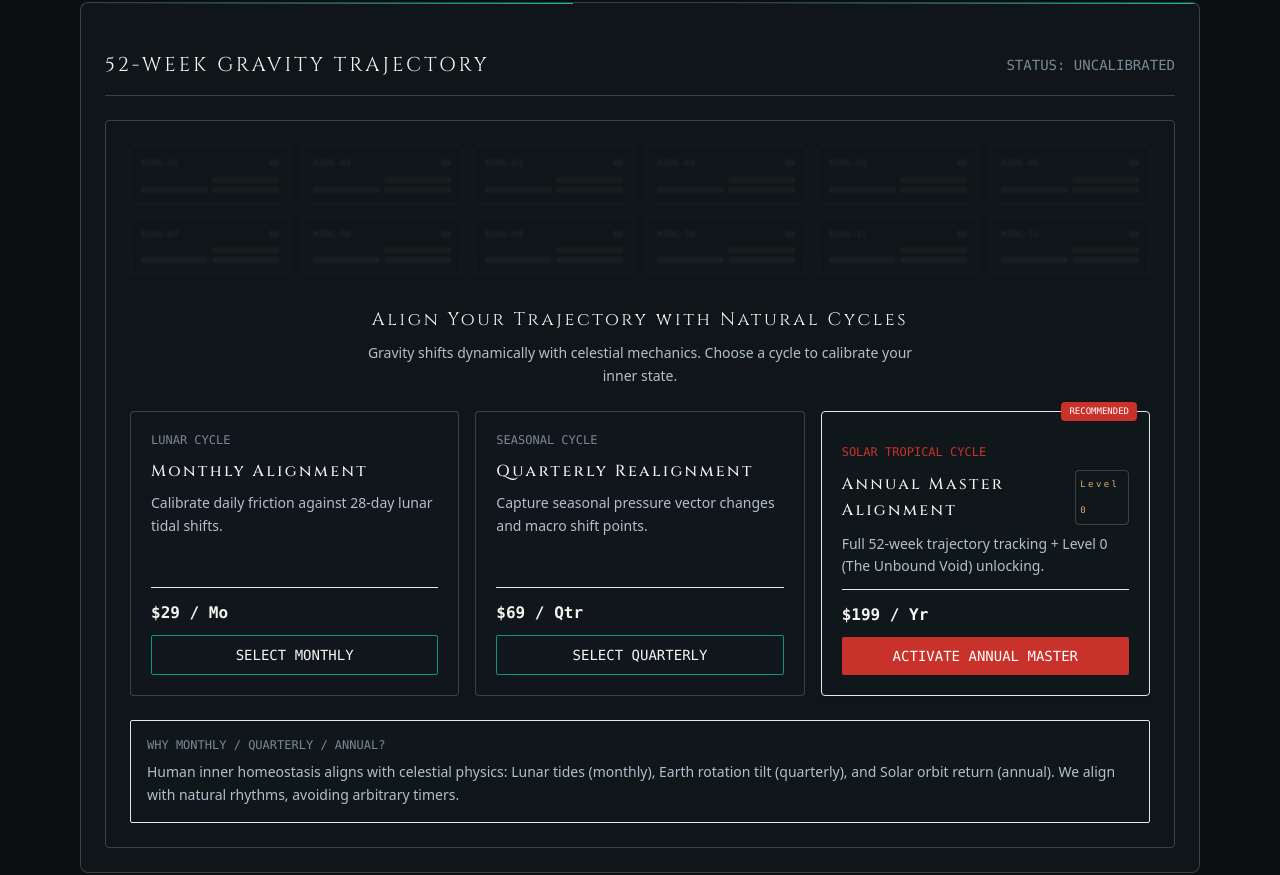
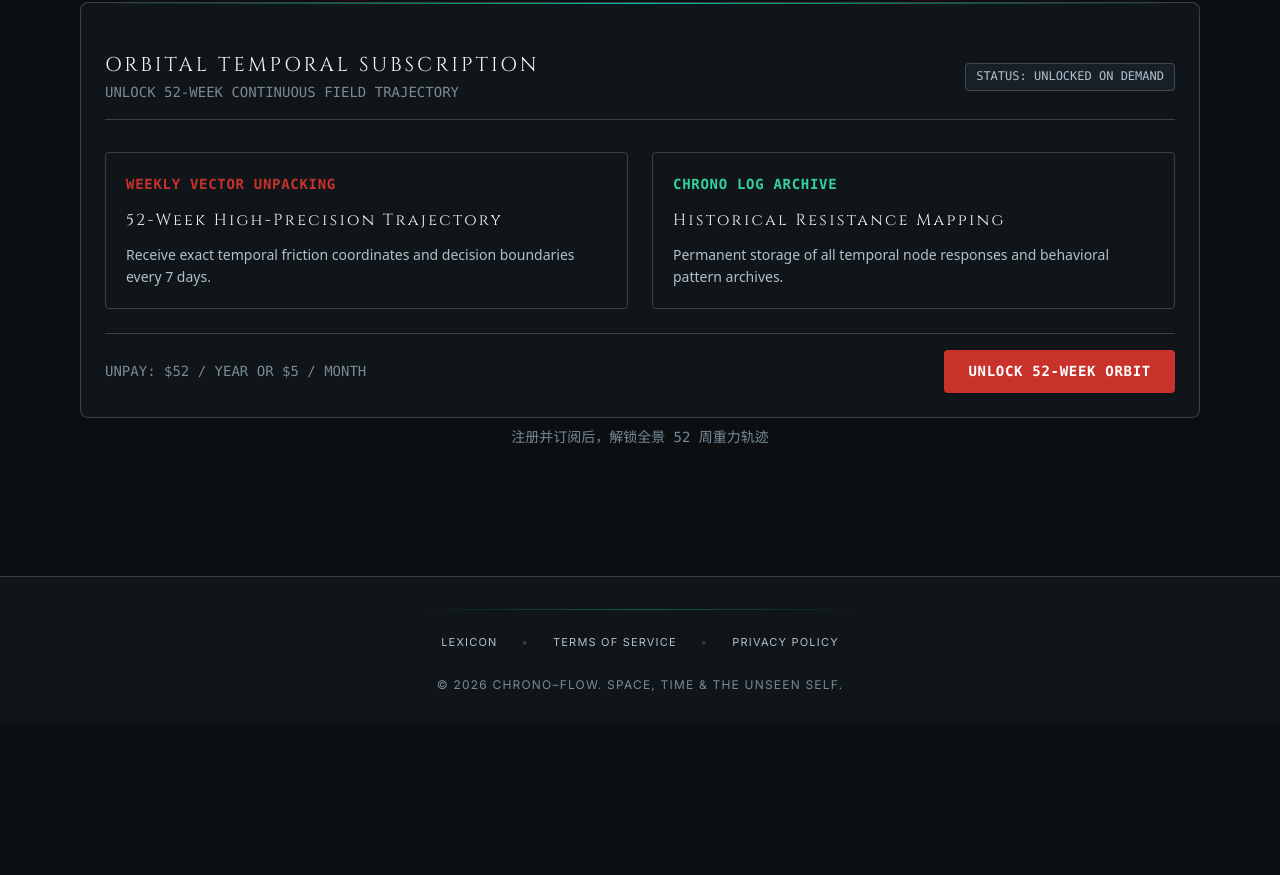
Before and after one commit to wxu198024-art/chrono-flow, a Next.js app: page /dashboard in a window 1280 px wide. Shown: the part 1494-2369 px from the top of the page. After the commit the page ends 2219 px from the top, so only its background shows below. Built offline with nearby package versions, Linux system fonts and the light colour scheme.

Commit message:
Update OrbitSubscription.tsx

```diff
--- a/components/field/OrbitSubscription.tsx
+++ b/components/field/OrbitSubscription.tsx
@@ -1,205 +1,88 @@
 'use client';
 
-import React, { useState } from 'react';
+import React from 'react';
 import { useLanguage } from '@/app/layout';
 
 interface OrbitSubscriptionProps {
-  userRole?: 'guest' | 'free' | 'subscribed' | string;
-  subPlan?: 'none' | 'monthly' | 'quarterly' | 'annual' | string;
+  userRole?: 'guest' | 'free' | 'registered' | 'subscribed' | string;
+  subPlan?: string;
+  onTriggerPay?: () => void; // 增加此回调接口以解决 TypeScript TS2322 报错
 }
 
-export default function OrbitSubscription({ userRole = 'guest', subPlan = 'none' }: OrbitSubscriptionProps) {
+export default function OrbitSubscription({
+  userRole = 'guest',
+  subPlan = 'none',
+  onTriggerPay,
+}: OrbitSubscriptionProps) {
   const { dict, lang } = useLanguage?.() || { dict: {}, lang: 'zh' };
 
   const currentLang = (lang as string) || 'zh';
   const isEn = currentLang === 'en';
   const isTW = currentLang === 'zh-TW' || currentLang === 'zh-HK' || currentLang === 'tw';
 
-  const isSubscribed = userRole === 'subscribed';
-  const isAnnual = subPlan === 'annual';
-
-  // 测试阶段：允许点击解锁预览
-  const [isTestUnlocked, setIsTestUnlocked] = useState(false);
-
-  const activeUnlocked = isSubscribed || isTestUnlocked;
-
-  const cycles = Array.from({ length: 12 }, (_, i) => i + 1);
-
   return (
-    <section className="p-6 border border-[var(--border-line)] bg-[var(--bg-card)] backdrop-blur-md rounded-lg space-y-6 transition-colors duration-300 relative overflow-hidden">
+    <section className="p-6 border border-[var(--border-line)] bg-[var(--bg-card)] backdrop-blur-md rounded-lg space-y-6 relative overflow-hidden">
       {/* 顶部极细爻线 */}
-      <div className="absolute top-0 left-0 right-0 yao-yin"></div>
+      <div className="absolute top-0 left-0 right-0 yao-yang"></div>
 
       <div className="flex flex-col md:flex-row md:items-center justify-between border-b border-[var(--border-line)] pb-4 gap-2">
+        <div>
           <h2 className="font-serif-title text-lg md:text-xl text-[var(--text-primary)] uppercase tracking-wide">
-          {isEn ? '52-WEEK GRAVITY TRAJECTORY' : isTW ? '52周重力痕跡與自然週期對齊' : '52周重力痕迹与自然周期对齐'}
+            {isEn ? 'ORBITAL TEMPORAL SUBSCRIPTION' : isTW ? '軌道時空訂閱' : '轨道时空订阅'}
           </h2>
-        <div className="text-xs font-mono text-[var(--text-muted)]">
-          {activeUnlocked
-            ? (isEn ? 'STATUS: TRAJECTORY ACTIVE' : '状态：52周重力追踪已开启')
-            : (isEn ? 'STATUS: UNCALIBRATED' : '状态：未开启时空追踪')}
+          <p className="text-xs text-[var(--text-muted)] font-mono mt-0.5">
+            {isEn ? 'UNLOCK 52-WEEK CONTINUOUS FIELD TRAJECTORY' : '解锁 52 周连续场域重力轨迹与周度阻力解包'}
+          </p>
+        </div>
+        <div className="text-[10px] font-mono px-2.5 py-1 rounded border border-[var(--border-line)] bg-[var(--bg-card-hover)] text-[var(--text-secondary)] self-start md:self-auto">
+          {isEn ? 'STATUS: UNLOCKED ON DEMAND' : '当前状态：按需对齐解锁'}
         </div>
       </div>
 
-      {/* 52周重力轨迹网格区 */}
-      <div className="relative border border-[var(--border-line)] bg-[var(--bg-card-hover)]/30 rounded p-4 md:p-6 space-y-6">
-        <div className={`grid grid-cols-2 sm:grid-cols-3 md:grid-cols-6 gap-3 transition-all duration-300 ${!activeUnlocked ? 'opacity-20 blur-[1px]' : ''}`}>
-          {cycles.map((cycle) => (
-            <div key={cycle} className="p-2.5 border border-[var(--border-line)] rounded bg-[var(--bg-card)] space-y-1.5">
-              <div className="text-[9px] font-mono text-[var(--text-muted)] flex justify-between">
-                <span>RING-{cycle < 10 ? `0${cycle}` : cycle}</span>
-                <span>4W</span>
+      <div className="grid grid-cols-1 md:grid-cols-2 gap-6 pt-2">
+        {/* 周度解包权 */}
+        <div className="p-5 border border-[var(--border-line)] bg-[var(--bg-card-hover)]/30 rounded space-y-3">
+          <div className="text-xs font-mono text-[var(--cinnabar)] font-bold uppercase tracking-wider">
+            {isEn ? 'WEEKLY VECTOR UNPACKING' : '每周重力阻力解包'}
           </div>
-              <div className="grid grid-cols-2 gap-1">
-                <div className={`h-1.5 rounded-sm ${activeUnlocked ? 'bg-[var(--cinnabar)]' : 'bg-[var(--cinnabar)]/60'}`}></div>
-                <div className={`h-1.5 rounded-sm ${activeUnlocked ? 'bg-[var(--text-primary)]/40' : 'bg-[var(--border-line)]'}`}></div>
-                <div className="h-1.5 rounded-sm bg-[var(--border-line)]"></div>
-                <div className="h-1.5 rounded-sm bg-[var(--border-line)]"></div>
-              </div>
-            </div>
-          ))}
+          <h3 className="font-serif-title text-base text-[var(--text-primary)]">
+            {isEn ? '52-Week High-Precision Trajectory' : '52 周高精度场域诊断'}
+          </h3>
+          <p className="text-xs text-[var(--text-secondary)] leading-relaxed">
+            {isEn
+              ? 'Receive exact temporal friction coordinates and decision boundaries every 7 days.'
+              : '每 7 天推送一次精准的时空摩擦力坐标，提供决策界限与内稳态校准方案。'}
+          </p>
         </div>
 
-        {/* 订阅卡片区 */}
-        <div className="space-y-6 pt-2">
-          {!activeUnlocked && (
-            <div className="text-center max-w-xl mx-auto space-y-2">
-              <h3 className="font-serif-title text-base md:text-lg text-[var(--text-primary)]">
-                {isEn ? 'Align Your Trajectory with Natural Cycles' : '对齐自然周期，开启 52 周重力痕迹追踪'}
+        {/* 历史沉淀 */}
+        <div className="p-5 border border-[var(--border-line)] bg-[var(--bg-card-hover)]/30 rounded space-y-3">
+          <div className="text-xs font-mono text-emerald-400 font-bold uppercase tracking-wider">
+            {isEn ? 'CHRONO LOG ARCHIVE' : '时空中枢与黑历史沉淀'}
+          </div>
+          <h3 className="font-serif-title text-base text-[var(--text-primary)]">
+            {isEn ? 'Historical Resistance Mapping' : '历史重力阻力演变图谱'}
           </h3>
-              <p className="text-xs text-[var(--text-secondary)] font-sans leading-relaxed">
+          <p className="text-xs text-[var(--text-secondary)] leading-relaxed">
             {isEn
-                  ? 'Gravity shifts dynamically with celestial mechanics. Choose a cycle to calibrate your inner state.'
-                  : '重力波受月相、四时与黄道回归周期动态折射。选择适合您的对齐周期，沉淀专属时空档案。'}
-              </p>
-            </div>
-          )}
-
-          {/* 三周期卡片：月度 / 季度 / 年度 */}
-          <div className="grid grid-cols-1 md:grid-cols-3 gap-4">
-            {/* 月度卡片 */}
-            <div className="p-5 border border-[var(--border-line)] bg-[var(--bg-card)] rounded space-y-3 flex flex-col justify-between hover:border-[var(--border-line-hover)] transition-all">
-              <div className="space-y-2">
-                <div className="text-[10px] font-mono text-[var(--text-muted)] uppercase">
-                  {isEn ? 'LUNAR CYCLE' : '月相朔望周期'}
-                </div>
-                <h4 className="font-serif-title text-sm text-[var(--text-primary)] font-medium">
-                  {isEn ? 'Monthly Alignment' : '月度重力校准'}
-                </h4>
-                <p className="text-xs text-[var(--text-secondary)] font-sans leading-relaxed">
-                  {isEn
-                    ? 'Calibrate daily friction against 28-day lunar tidal shifts.'
-                    : '实时对齐 28 天潮汐与朔望相位，监测短期心理防线与摩擦系数。'}
-                </p>
-              </div>
-              <div className="pt-3 border-t border-[var(--border-line)]/50 space-y-2">
-                <div className="text-sm font-mono font-bold text-[var(--text-primary)]">$29 / Mo</div>
-                <button
-                  onClick={() => setIsTestUnlocked(true)}
-                  className="w-full py-2 border border-[var(--border-line-hover)] hover:border-[var(--cinnabar)] hover:text-[var(--cinnabar)] transition-all text-xs font-mono rounded-sm"
-                >
-                  {activeUnlocked
-                    ? (isEn ? 'CURRENTLY ACTIVE' : '测试已预览')
-                    : (isEn ? 'SELECT MONTHLY' : '开启月度校准')}
-                </button>
-              </div>
-            </div>
-
-            {/* 季度卡片 */}
-            <div className="p-5 border border-[var(--border-line)] bg-[var(--bg-card)] rounded space-y-3 flex flex-col justify-between hover:border-[var(--border-line-hover)] transition-all">
-              <div className="space-y-2">
-                <div className="text-[10px] font-mono text-[var(--text-muted)] uppercase">
-                  {isEn ? 'SEASONAL CYCLE' : '四时四象周期'}
-                </div>
-                <h4 className="font-serif-title text-sm text-[var(--text-primary)] font-medium">
-                  {isEn ? 'Quarterly Realignment' : '季度四节重构'}
-                </h4>
-                <p className="text-xs text-[var(--text-secondary)] font-sans leading-relaxed">
-                  {isEn
-                    ? 'Capture seasonal pressure vector changes and macro shift points.'
-                    : '捕捉春夏秋冬四时交替中的关键转折点，重置底层决策框架。'}
-                </p>
-              </div>
-              <div className="pt-3 border-t border-[var(--border-line)]/50 space-y-2">
-                <div className="text-sm font-mono font-bold text-[var(--text-primary)]">$69 / Qtr</div>
-                <button
-                  onClick={() => setIsTestUnlocked(true)}
-                  className="w-full py-2 border border-[var(--border-line-hover)] hover:border-[var(--cinnabar)] hover:text-[var(--cinnabar)] transition-all text-xs font-mono rounded-sm"
-                >
-                  {activeUnlocked
-                    ? (isEn ? 'CURRENTLY ACTIVE' : '测试已预览')
-                    : (isEn ? 'SELECT QUARTERLY' : '开启季度校准')}
-                </button>
-              </div>
-            </div>
-
-            {/* 年度卡片 (中文显示“推荐”/“推薦”) */}
-            <div className="p-5 border border-[var(--cinnabar)]/60 bg-[var(--bg-card)] rounded space-y-3 flex flex-col justify-between relative shadow-sm">
-              <div className="absolute -top-2.5 right-3 px-2 py-0.5 bg-[var(--cinnabar)] text-white text-[9px] font-mono rounded">
-                {isEn ? 'RECOMMENDED' : isTW ? '推薦' : '推荐'}
-              </div>
-              <div className="space-y-2">
-                <div className="text-[10px] font-mono text-[var(--cinnabar)] uppercase">
-                  {isEn ? 'SOLAR TROPICAL CYCLE' : '黄道全景回归'}
-                </div>
-                <h4 className="font-serif-title text-sm text-[var(--text-primary)] font-medium flex items-center gap-1.5">
-                  <span>{isEn ? 'Annual Master Alignment' : '年度全景回归'}</span>
-                  <span className="text-[9px] font-mono px-1 border border-amber-500/40 text-amber-500 rounded">Level 0</span>
-                </h4>
-                <p className="text-xs text-[var(--text-secondary)] font-sans leading-relaxed">
-                  {isEn
-                    ? 'Full 52-week trajectory tracking + Level 0 (The Unbound Void) unlocking.'
-                    : '沉淀 52 周全景痕迹，解锁 Level 0 (归零·无极) 隐藏破局卡片与 Gemini 深度对谈。'}
-                </p>
-              </div>
-              <div className="pt-3 border-t border-[var(--border-line)]/50 space-y-2">
-                <div className="text-sm font-mono font-bold text-[var(--text-primary)]">$199 / Yr</div>
-                <button
-                  onClick={() => setIsTestUnlocked(true)}
-                  className="w-full py-2 bg-[var(--cinnabar)] text-white hover:bg-[var(--cinnabar)]/90 transition-all text-xs font-mono rounded-sm"
-                >
-                  {activeUnlocked
-                    ? (isEn ? 'PREVIEW UNLOCKED' : '测试已解锁轨迹')
-                    : (isEn ? 'ACTIVATE ANNUAL MASTER' : '开启年度全景对齐')}
-                </button>
-              </div>
-            </div>
-          </div>
-
-          {/* 为什么仅有月季年三个周期说明 */}
-          <div className="p-4 border border-[var(--border-line)]/60 bg-[var(--bg-card)] rounded-sm space-y-1.5 text-xs text-[var(--text-secondary)] font-sans">
-            <div className="font-mono text-[10px] text-[var(--text-muted)] uppercase">
-              {isEn ? 'WHY MONTHLY / QUARTERLY / ANNUAL?' : '为什么仅设立月、季、年三个周期？'}
-            </div>
-            <p className="leading-relaxed">
-              {isEn
-                ? 'Human inner homeostasis aligns with celestial physics: Lunar tides (monthly), Earth rotation tilt (quarterly), and Solar orbit return (annual). We align with natural rhythms, avoiding arbitrary timers.'
-                : '人的内稳态节律与天体运行物理强绑定：月相朔望决定潮汐情感（月），地轴倾角决定能量交替（季），黄道回归决定命运重组（年）。道场仅依据自然科学节律进行重力校准。'}
+              ? 'Permanent storage of all temporal node responses and behavioral pattern archives.'
+              : '永久存储所有历史节点响应、决策记录与行为模式黑历史，形成长期轨迹对照。'}
           </p>
         </div>
       </div>
 
-        {/* 测试阶段解锁 / 年度订阅：展示 Level 0 (归零·无极) 隐藏卡片 */}
-        {(activeUnlocked || isAnnual) && (
-          <div className="mt-6 p-5 border border-amber-500/40 bg-gradient-to-r from-amber-500/5 via-transparent to-cyan-500/5 rounded space-y-3 relative overflow-hidden">
-            <div className="flex items-center justify-between">
-              <div className="flex items-center gap-2">
-                <span className="text-[10px] font-mono px-2 py-0.5 rounded border border-amber-500/50 text-amber-500 bg-amber-500/10">
-                  LEVEL 0 UNLOCKED
-                </span>
-                <h3 className="font-serif-title text-sm md:text-base text-[var(--text-primary)] font-medium">
-                  {isEn ? 'The Unbound Void (归零·无极)' : '归零·无极 (The Unbound Void)'}
-                </h3>
+      {/* 订阅/解锁行动区 */}
+      <div className="pt-4 border-t border-[var(--border-line)] flex flex-col sm:flex-row items-center justify-between gap-4">
+        <div className="text-xs font-mono text-[var(--text-muted)]">
+          {isEn ? 'UNPAY: $52 / YEAR OR $5 / MONTH' : '订阅方案：￥198 / 年 或 ￥19 / 月'}
         </div>
-              <span className="text-[10px] font-mono text-[var(--text-muted)]">ANNUAL EXCLUSIVE</span>
-            </div>
-            <p className="text-xs text-[var(--text-secondary)] font-sans leading-relaxed">
-              {isEn
-                ? 'Beyond gravity and mask projection lies the zero-point energy field. Harness high tension to shatter resistance.'
-                : '在重力束缚与社会假面之外，存在着绝对主权零点。当阻力压强升至极值，即是逆风觉醒与破局割舍的最佳契机。'}
-            </p>
-          </div>
-        )}
+
+        <button
+          onClick={() => onTriggerPay?.()}
+          className="w-full sm:w-auto px-6 py-2.5 bg-[var(--cinnabar)] text-white text-xs font-mono font-bold rounded shadow hover:opacity-90 transition-all uppercase tracking-wider"
+        >
+          {isEn ? 'UNLOCK 52-WEEK ORBIT' : isTW ? '解鎖 52 週場域軌道' : '解锁 52 周场域轨道'}
+        </button>
       </div>
     </section>
   );
```
Lines whose indentation alone changed are shown as unchanged.
